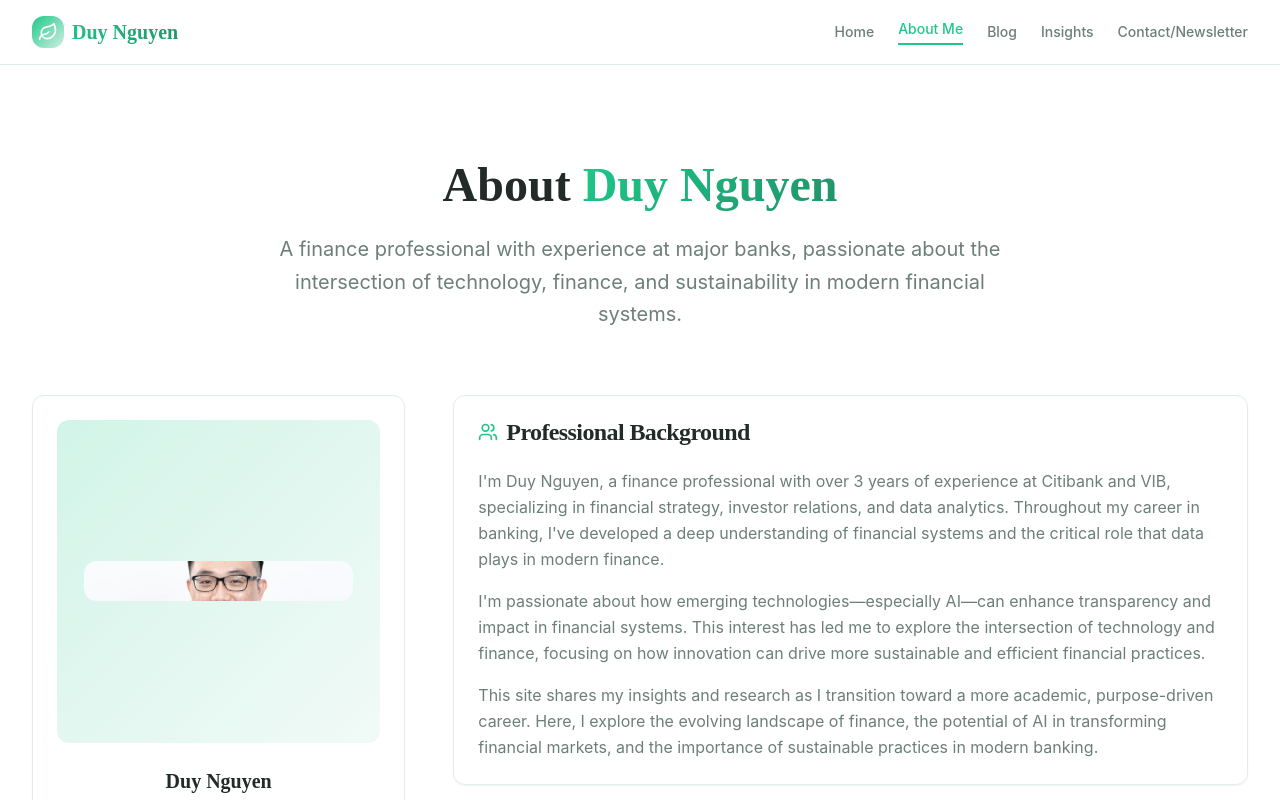
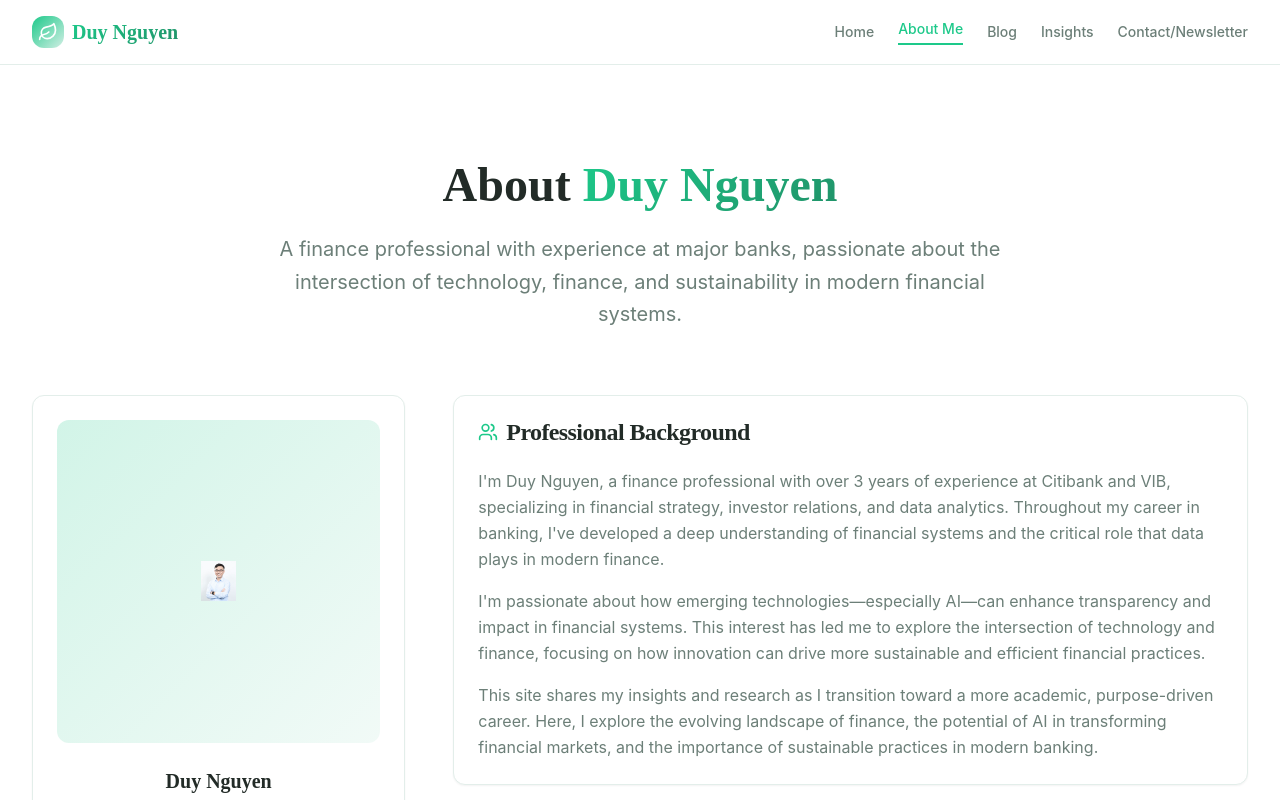
Before and after one commit to ddn061999/ai-sustainable-blog, a React (Vite) app: page /about in a window 1280 px wide. Shown: the top 800 px of the page. Built offline with nearby package versions, Linux system fonts and the light colour scheme.

Commit message:
Adjust image fitting in square
Adjusted the image fitting within the square placeholder to ensure the entire photo is visible and not cut off.

```diff
--- a/src/pages/About.tsx
+++ b/src/pages/About.tsx
@@ -114,7 +114,7 @@ const About = () => {
                       <AvatarImage
                         src="/lovable-uploads/ef1bf23a-a44c-46c8-b5ff-54520ca1d0a3.png"
                         alt="Duy Nguyen"
-                        className="object-cover object-[center_20%] rounded-lg"
+                        className="object-contain rounded-lg"
                       />
                       <AvatarFallback className="text-6xl font-playfair rounded-lg">DN</AvatarFallback>
                     </Avatar>
```
